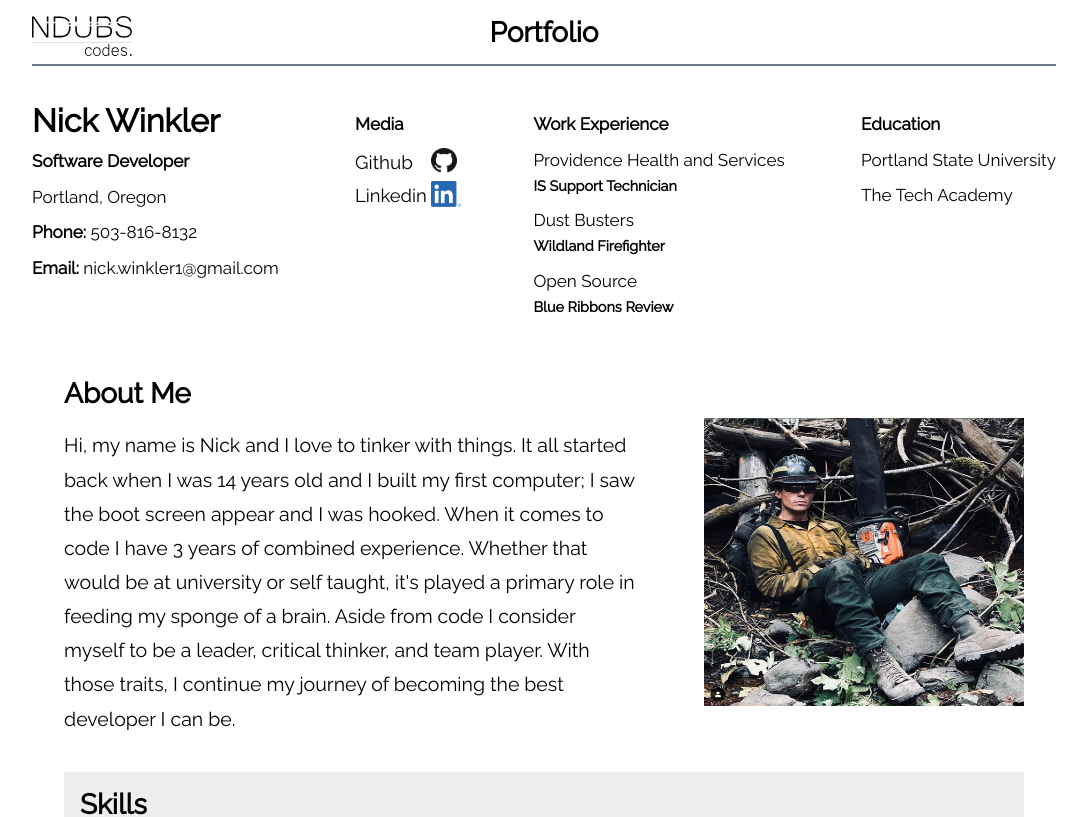
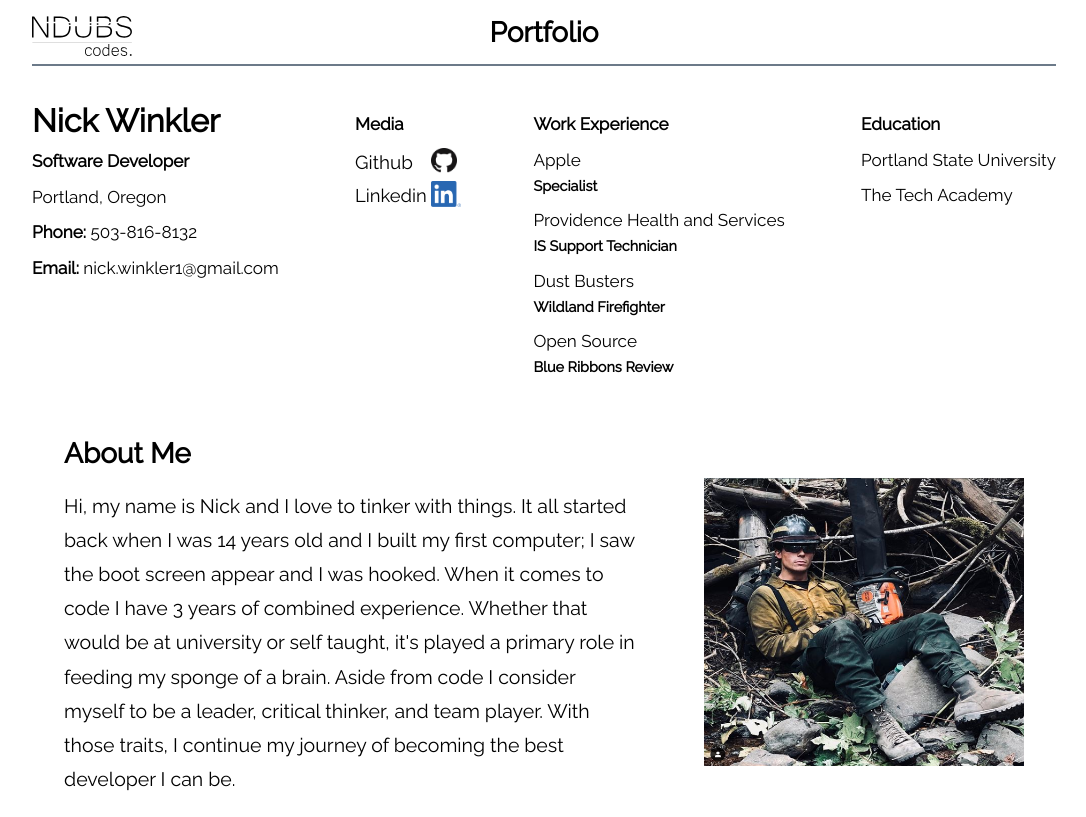
Before and after one commit to ndubs18/portfolioV2, a React (Create React App) app: page / in a window 1280 px wide. Shown: the top 817 px of the page, without its empty margins (96-1182 px from the left). Built offline with nearby package versions, Linux system fonts and the light colour scheme.

Commit message:
added job experience

```diff
--- a/src/App.js
+++ b/src/App.js
@@ -34,6 +34,7 @@ function App() {
               </div>
               <div id="experience">
                 <p><b>Work Experience</b></p>
+                <p>Apple <br/><b style={{fontSize:".9rem"}}>Specialist</b></p>
                 <p>Providence Health and Services <br/><b style={{fontSize: ".9rem"}}>IS Support Technician</b></p>
                 <p>Dust Busters <br/><b style={{fontSize: ".9rem", fontWeight: "900"}}>Wildland Firefighter</b></p>
                 <p>Open Source <br/> <b style={{fontSize: ".9rem"}}>Blue Ribbons Review</b></p>
```
Also changed, not shown: 2 other files (tests, documents, lock files or other folders).
